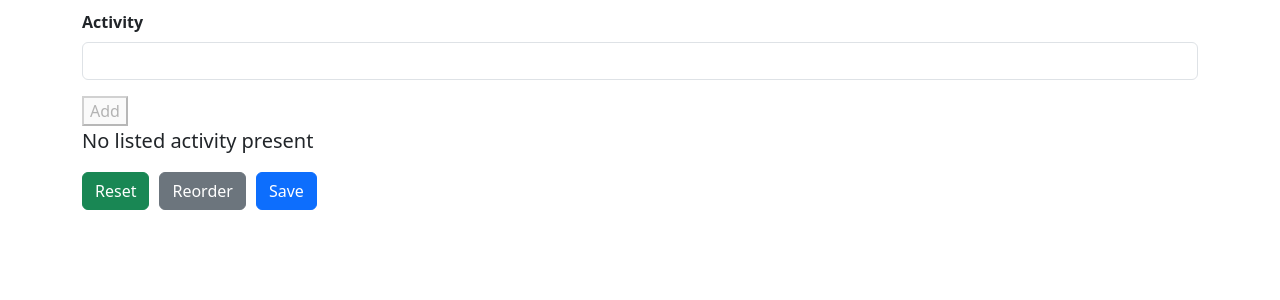
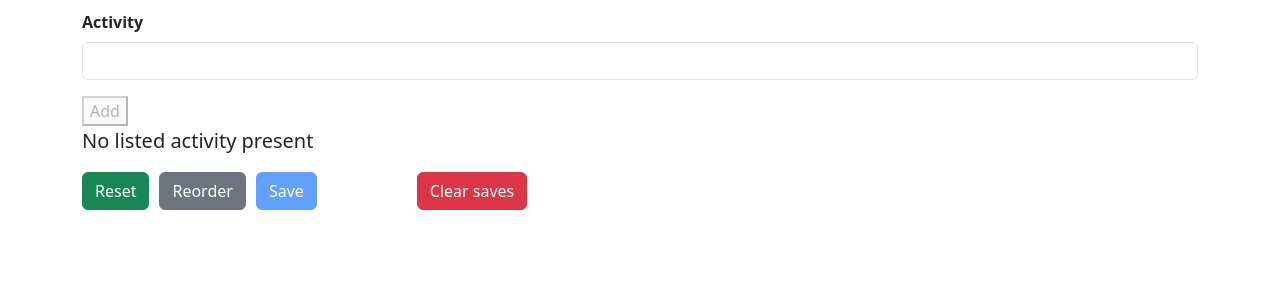
Before and after one commit to stephenAmp/to-do-app, a React (Create React App) app: page / in a window 1280 px wide. Shown: the top 300 px of the page. Built offline with nearby package versions, Linux system fonts and the light colour scheme.

Commit message:
Implement save functionality

```diff
--- a/src/App.js
+++ b/src/App.js
@@ -8,11 +8,14 @@ export default function App(){
     const [ submitActivity,setSubmitActivity ] = useState([])
 
     let inputBoxEmpty;
+
     if(activity === ''){
         inputBoxEmpty = false
     }else{
         inputBoxEmpty = true
     }
+
+
 
     function handleChange(e){
         setActivity(e.target.value)
@@ -26,6 +29,11 @@ export default function App(){
         }
     }
 
+    function handleClear(){
+        localStorage.clear()
+
+    }
+
     function handleAdd(){
         if(activity){
             setSubmitActivity((prev)=>[{id:Date.now,activity:activity.trim()},...prev])
@@ -37,6 +45,17 @@ export default function App(){
 
     function handleReorder(){
             setSubmitActivity([...submitActivity].reverse())
+    }
+
+    function handleSave(){
+        if(submitActivity){
+            localStorage.setItem('submitActivity',JSON.stringify(submitActivity))
+        }
+        if(submitActivity.length === 1){
+            alert('Activity has been saved successfully')
+        }else{
+            alert('Activities have been saved successfully')
+        }
     }
 
     function handleKey(e){
@@ -76,7 +95,11 @@ export default function App(){
             }
         <button className="btn btn-success" onClick={handleReset} style={{marginRight:10}}>Reset</button>
         <button className= 'btn btn-secondary'onClick={handleReorder}>Reorder</button>
-        <button className="btn btn-primary" style={{marginLeft:10}}>Save</button>
+
+        {submitActivity.length > 0 ?(<button className="btn btn-primary" onClick = {handleSave} style={{marginLeft:10}}>Save</button>):(
+            (<button className="btn btn-primary" disabled style={{marginLeft:10}}>Save</button>)
+        )}
+        <button className="btn btn-danger" onClick={handleClear} style={{marginLeft:100}}>Clear saves</button>
     </div>
 </>
     )
```
